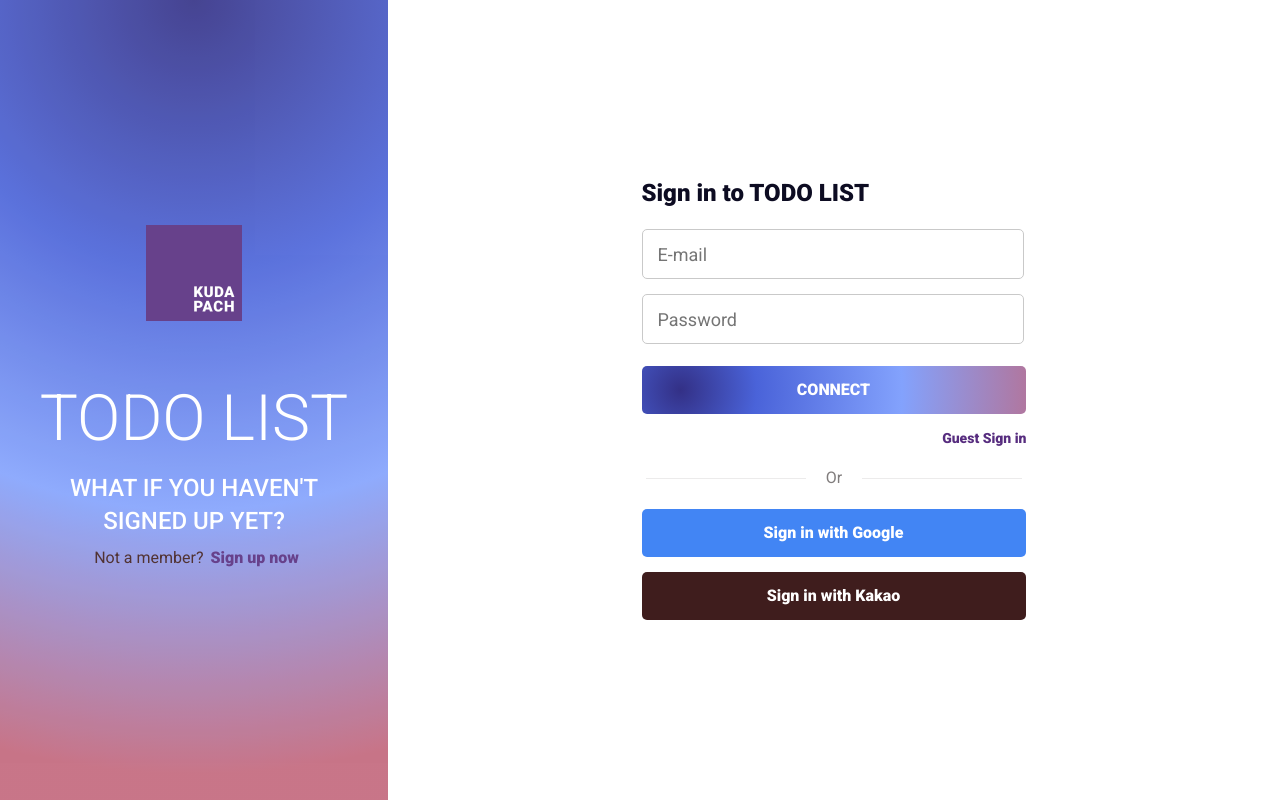
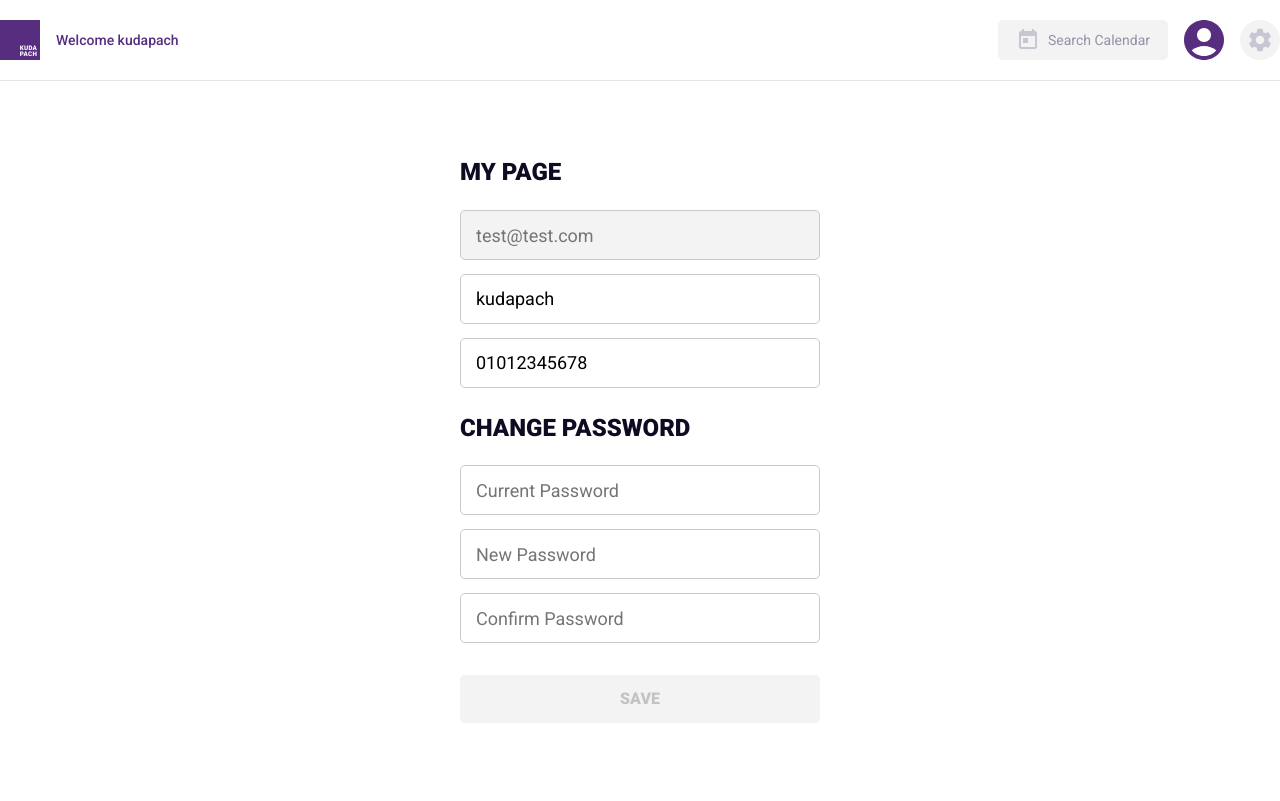
Before and after one commit to codestates/KUDAPACH_TODOLIST-client, a React (Create React App) app: page /mypage in a window 1280 px wide. Before the commit this address led to /signin. Built offline with nearby package versions, Linux system fonts and the light colour scheme.

Commit message:
[task25] Add Mypage.js render & css
Mypage.js의 render부분 구축하고 css를 통해
디자인 시안에 맞추어 디자인 설정

```diff
--- a/src/App.js
+++ b/src/App.js
@@ -7,6 +7,7 @@ import Signup from './pages/Signup';
 import MyTodo from './pages/MyTodo';
 import LoadingSignup from './pages/LoadingSignup';
 import axios from 'axios';
+import Mypage from './pages/Mypage';
 
 class App extends React.Component {
   constructor(props) {
@@ -43,6 +44,7 @@ class App extends React.Component {
           <Route path="/loadingSignup" render={() => <LoadingSignup />} />
           <Route exact path="/signup" render={() => <Signup />} />
           <Route path="/mytodo" render={() => <MyTodo userinfo={userinfo} />} />
+          <Route path="/mypage" render={() => <Mypage />} />
           <Route
             path="/"
             render={() => {
--- a/src/css/Mypage.css
+++ b/src/css/Mypage.css
@@ -0,0 +1,71 @@
+.mainSide {
+  height: 90vh;
+  display: grid;
+  place-items: center;
+}
+
+.mypageMainWrapper {
+  width: 360px;
+}
+
+.userInfoWrapper {
+  display: flex;
+  flex-direction: column;
+}
+
+.changePasswordWrapper {
+  margin: 20px 0 0 0;
+  display: flex;
+  flex-direction: column;
+}
+
+.mypageText {
+  margin: 0 0 16px 0;
+  color: #0d0c22;
+  font-size: 24px;
+  font-weight: 900;
+}
+
+.useremailText {
+  border: 1px #c9c9c9 solid;
+  border-radius: 5px;
+  color: #757575;
+  background-color: #f3f3f4;
+  height: 33px;
+  padding: 15px 0 0 15px;
+  font-size: 18px;
+  margin: 7px 0;
+}
+
+.userInfoWrapper > input,
+.changePasswordWrapper > input,
+.changePasswordWrapper > button {
+  border: 1px #c9c9c9 solid;
+  border-radius: 5px;
+  height: 48px;
+  margin: 7px 0;
+}
+
+.userInfoWrapper > input,
+.changePasswordWrapper > input {
+  padding: 0 0 0 15px;
+  font-size: 18px;
+}
+
+.changePasswordWrapper > button {
+  margin: 25px 0 0 0;
+  font-size: 16px;
+  font-weight: 900;
+  border: none;
+  color: #c3c3c3;
+  background-color: #f3f3f4;
+}
+
+/*.infoConfirm {*/
+/*  margin: 25px 0 0 0;*/
+/*  font-size: 16px;*/
+/*  font-weight: 900;*/
+/*  border: none;*/
+/*  color: #ffffff;*/
+/*  background-image: radial-gradient(circle at 10% 50%, #333086, #4a63d9 22%, #83a2fd 64%, #c2667b 114%);*/
+/*}*/
--- a/src/pages/Mypage.js
+++ b/src/pages/Mypage.js
@@ -0,0 +1,48 @@
+import React from 'react';
+import SingleUserNav from './SingleUserNav';
+import '../css/Mypage.css';
+
+class Mypage extends React.Component {
+  constructor(props) {
+    super(props);
+    this.state = {
+      useremail: 'test@test.com',
+      username: 'kudapach',
+      usermobile: '01012345678',
+      // 추후 RDS에서 가져온 DATA로 state설정
+    };
+  }
+
+  // handleSaveButton() {
+  //
+  // }
+
+  render() {
+    const { useremail, username, usermobile } = this.state;
+
+    return (
+      <div>
+        <SingleUserNav />
+        <div className="mainSide">
+          <div className="mypageMainWrapper">
+            <div className="userInfoWrapper">
+              <div className="mypageText">MY PAGE</div>
+              <div className="useremailText">{useremail}</div>
+              <input type="text" value={username} />
+              <input type="text" value={usermobile} />
+            </div>
+            <div className="changePasswordWrapper">
+              <div className="mypageText">CHANGE PASSWORD</div>
+              <input type="password" placeholder="Current Password" />
+              <input type="password" placeholder="New Password" />
+              <input type="password" placeholder="Confirm Password" />
+              <button className="infoConfirm">SAVE</button>
+            </div>
+          </div>
+        </div>
+      </div>
+    );
+  }
+}
+
+export default Mypage;
```
